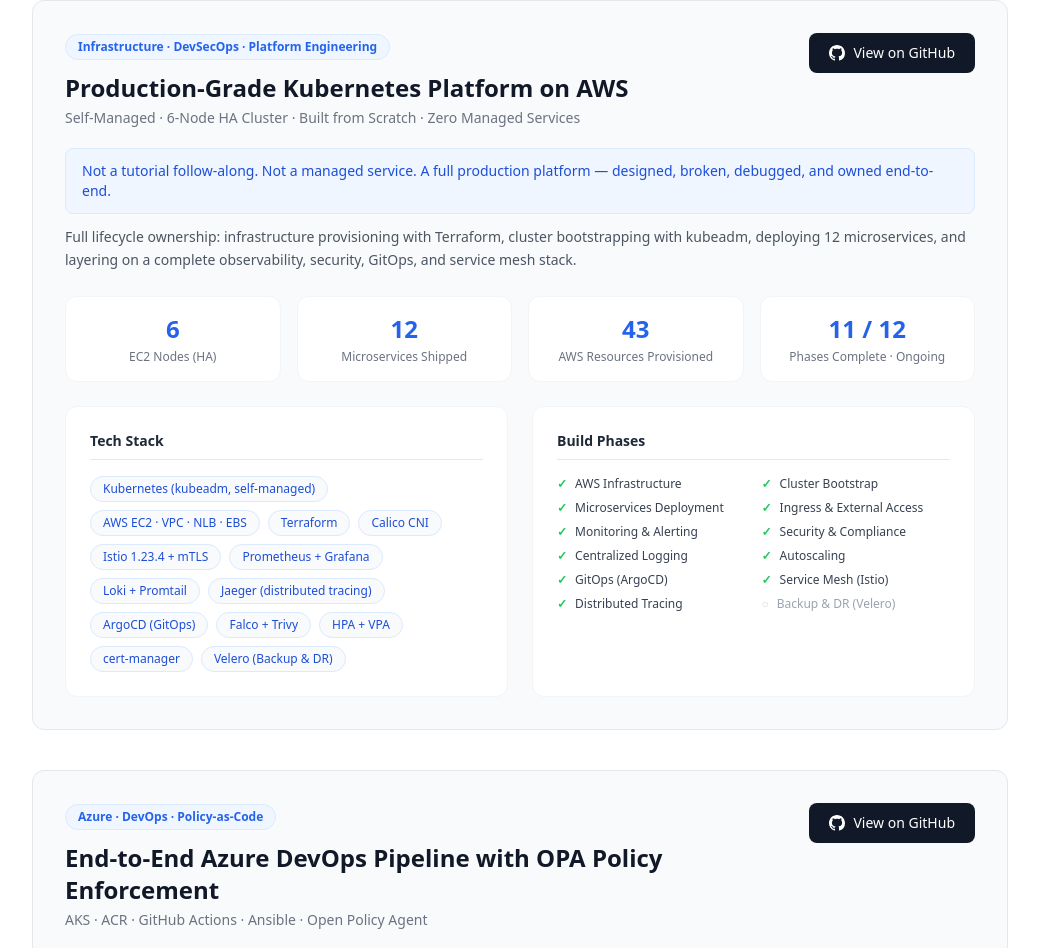
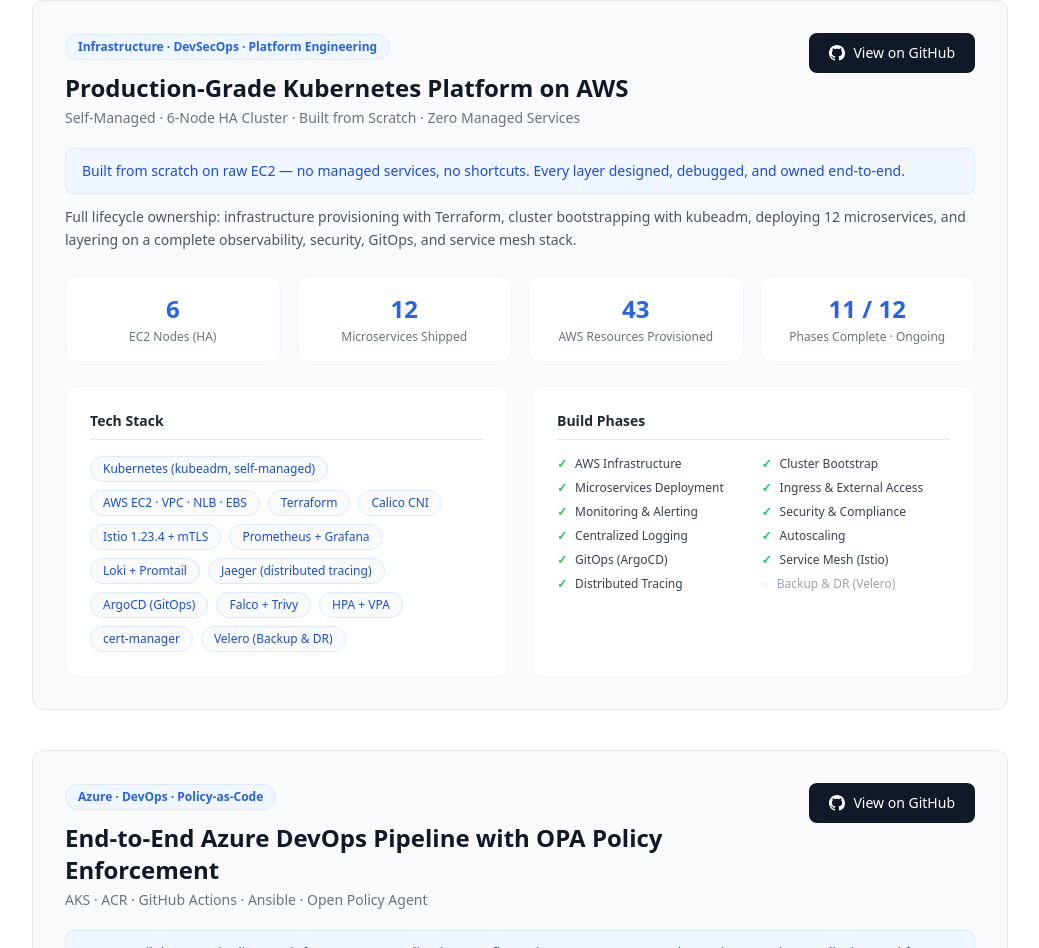
Before and after one commit to AbdurRehman924/Personal-Portfolio, a React (Create React App) app: page / in a window 1280 px wide. Shown: the part 5425-6373 px from the top of the page, without its empty margins (120-1159 px from the left). Built offline with nearby package versions, Linux system fonts and the light colour scheme.

Commit message:
refactor(projects): rewrite K8s platform highlight line

```diff
--- a/src/components/Projects.jsx
+++ b/src/components/Projects.jsx
@@ -6,7 +6,7 @@
     title: "Production-Grade Kubernetes Platform on AWS",
     subtitle: "Self-Managed · 6-Node HA Cluster · Built from Scratch · Zero Managed Services",
     github: "https://github.com/AbdurRehman924/self-managed-k8s-aws",
-    highlight: "Not a tutorial follow-along. Not a managed service. A full production platform — designed, broken, debugged, and owned end-to-end.",
+    highlight: "Built from scratch on raw EC2 — no managed services, no shortcuts. Every layer designed, debugged, and owned end-to-end.",
     description: "Full lifecycle ownership: infrastructure provisioning with Terraform, cluster bootstrapping with kubeadm, deploying 12 microservices, and layering on a complete observability, security, GitOps, and service mesh stack.",
     stats: [
       { value: "6", label: "EC2 Nodes (HA)" },
```
